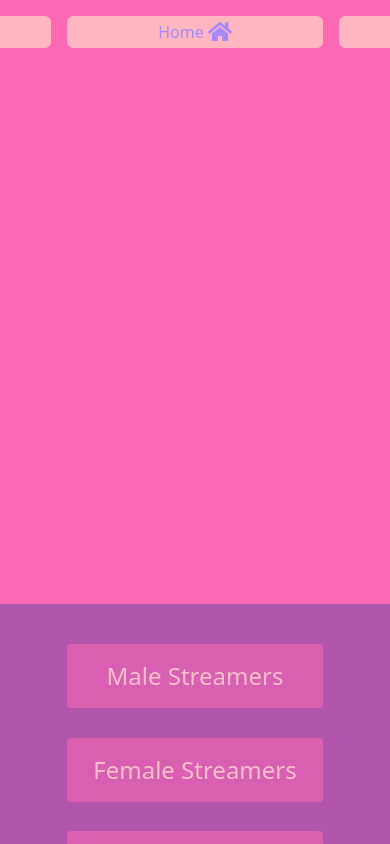
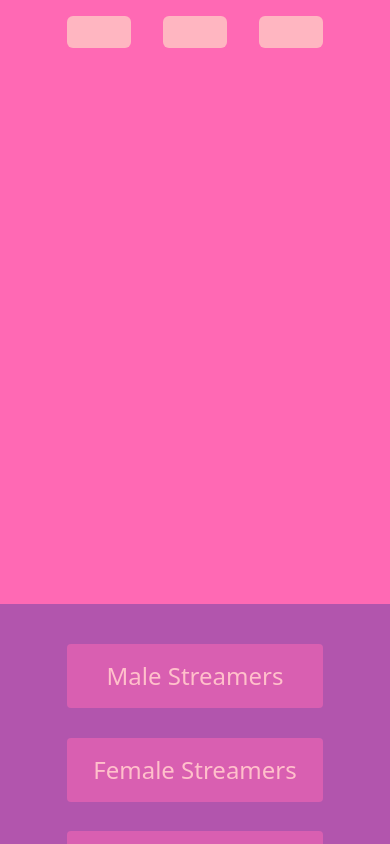
Before and after one commit to ArmyaAli/hot_or_not, a React (Create React App) app in the folder Client/: page / in a window 390 px wide. Built offline with nearby package versions, Linux system fonts and the light colour scheme.

Commit message:
add media query to navbar

```diff
--- a/Client/src/Components/Navbar/Navbar.css
+++ b/Client/src/Components/Navbar/Navbar.css
@@ -9,6 +9,7 @@
 
 .button {
     padding: 4px;
+    font-weight: bold;
 }
 
 .button-wrapper {
@@ -21,4 +22,44 @@
     width: 256px;
     height: 32px;
     background-color: lightpink;
+    border-radius: 4px;
 }
+
+.lg-view{
+    display:inline-block;
+ }
+
+ .sm-view{
+    display:none;
+ }
+
+@media only screen and (max-width: 800px) {
+    .button-wrapper {
+        width: 192px;
+        margin: 12px;
+    }
+    .content-wrapper{
+        height: 270px;
+    }
+}
+
+@media only screen and (max-width: 600px) {
+    .button-wrapper {
+        width: 64px;
+        margin: 16px;
+    }
+    .button {
+        display: none;
+    }
+    .content-wrapper{
+        height: 270px;
+    }
+
+    .lg-view{
+        display:none;
+     }
+
+     .sm-view{
+        display:inline-block;
+     }
+}
```
